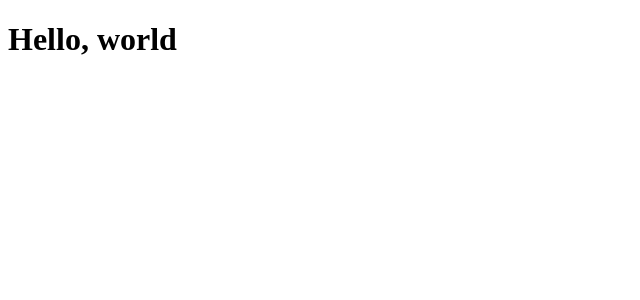
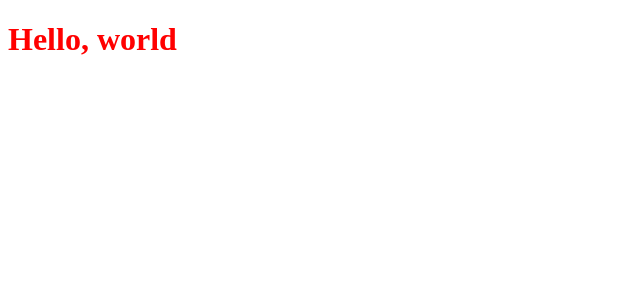
Before and after one commit to SeungrokYoon/bundler-test, a React app: page / in a window 1280 px wide. Shown: the top 300 px of the page, without its empty margins (0-640 px from the left). Built offline with nearby package versions, Linux system fonts and the light colour scheme.

Commit message:
:sparkles: Feat : css-loader,style-loader를 통해 번들에 스타일 추가

```diff
--- a/package.json
+++ b/package.json
@@ -22,8 +22,10 @@
     "@babel/preset-env": "^7.26.8",
     "@babel/preset-react": "^7.26.3",
     "babel-loader": "^9.2.1",
+    "css-loader": "^7.1.2",
     "html-webpack-plugin": "^5.6.3",
     "http-server": "^14.1.1",
+    "style-loader": "^4.0.0",
     "webpack": "^5.97.1",
     "webpack-cli": "^6.0.1",
     "webpack-dev-server": "^5.2.0"
--- a/src/App.jsx
+++ b/src/App.jsx
@@ -1,7 +1,9 @@
+import "./style.css";
+
 export default function App() {
   return (
     <div>
-      <h1>Hello, world</h1>
+      <h1 className="main-title">Hello, world</h1>
     </div>
   );
 }
--- /dev/null
+++ b/src/style.css
@@ -0,0 +1,4 @@
+.main-title {
+  color: red;
+  font-size: 2rem;
+}
--- a/webpack.config.js
+++ b/webpack.config.js
@@ -23,6 +23,10 @@ module.exports = {
         exclude: /node_modules/,
         use: ["babel-loader"],
       },
+      {
+        test: /\.css/i,
+        use: ["style-loader", "css-loader"],
+      },
     ],
   },
   plugins: [
```
Also changed, not shown: 1 other file (tests, documents, lock files or other folders).
